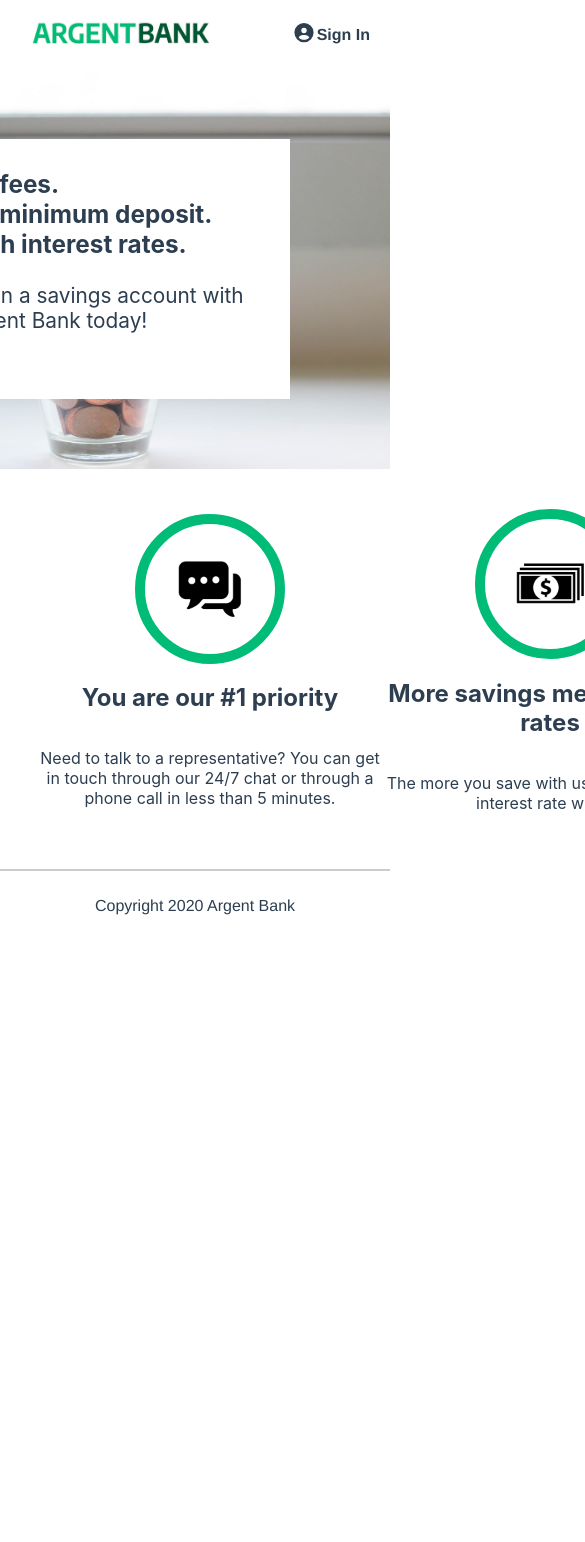
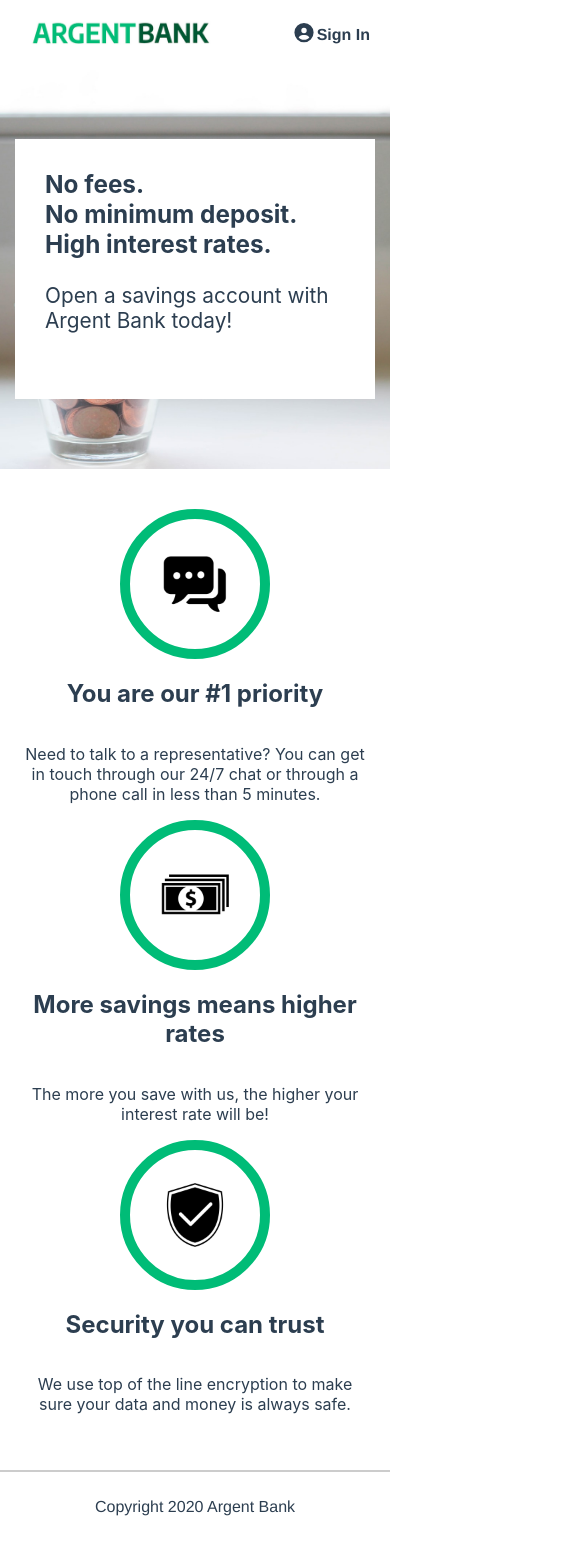
Before and after one commit to MonsieurLeK/ArgentBank, a React (Create React App) app in the folder frontend/: page / in a window 390 px wide. Shown: the top 1542 px of the page, 585 px wide, since content can reach past the window. Before the commit the page ends 941 px from the top, so only its background shows below. Built offline with nearby package versions, Linux system fonts and the light colour scheme.

Commit message:
design du logo + responsive page home

```diff
--- a/frontend/public/index.html
+++ b/frontend/public/index.html
@@ -2,7 +2,7 @@
 <html lang="en">
   <head>
     <meta charset="utf-8" />
-    <link rel="icon" href="%PUBLIC_URL%/favicon.ico" />
+    <link rel="icon" href="%PUBLIC_URL%/logo192.png" />
     <meta name="viewport" content="width=device-width, initial-scale=1" />
     <meta name="theme-color" content="#000000" />
     <meta
@@ -24,7 +24,7 @@
       work correctly both with client-side routing and a non-root public URL.
       Learn how to configure a non-root public URL by running `npm run build`.
     -->
-    <title>Argent Bank - Home Page</title>
+    <title>Argent Bank</title>
   </head>
   <body>
     <noscript>You need to enable JavaScript to run this app.</noscript>
--- a/frontend/src/pages/home/home.module.css
+++ b/frontend/src/pages/home/home.module.css
@@ -26,6 +26,21 @@
 }
 .featuresContainer {
     display: flex;
+    flex-wrap: wrap;
     padding: 40px;
     justify-content: space-between;
 }
+
+@media screen and (max-width: 1100px) {
+    .featuresContainer {
+        justify-content: center;
+    }
+}
+
+@media screen and (max-width: 760px) {
+    .bannerContent {
+        right: 0;
+        left: 0;
+        margin: auto;
+    }
+}
```
Also changed, not shown: frontend/public/logo192.png.
